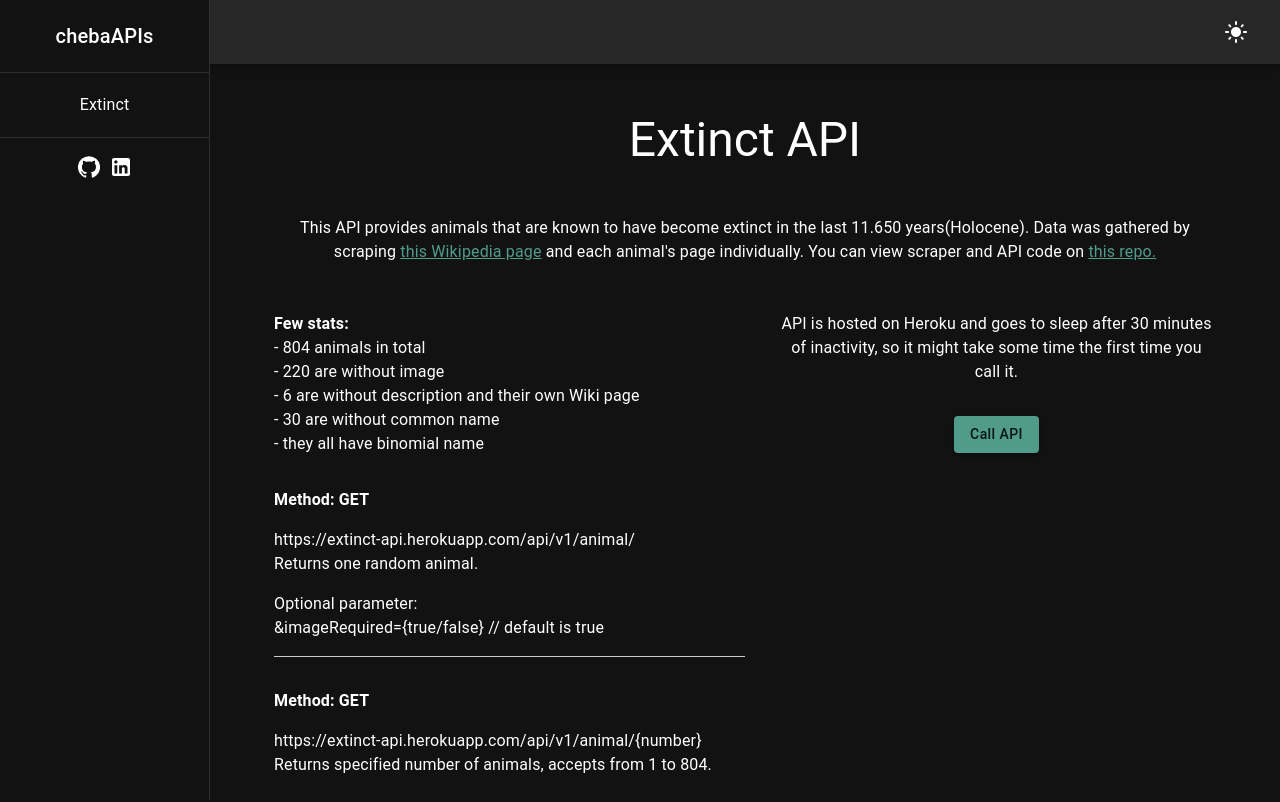
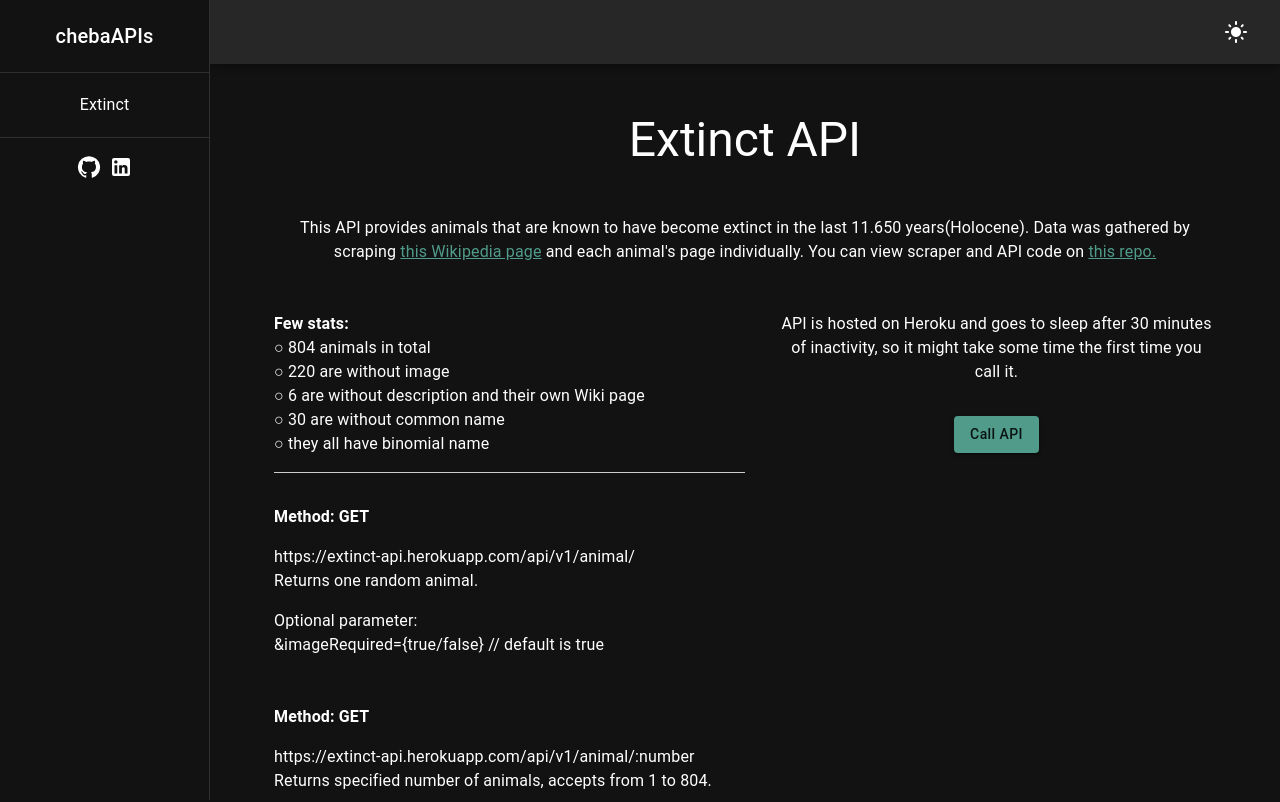
Before and after one commit to cheba91/chebaAPIs, a Next.js app: page / in a window 1280 px wide. Shown: the top 802 px of the page. Built offline with nearby package versions, Linux system fonts and the light colour scheme.

Commit message:
text changes

```diff
--- a/components/apiTabs/ExtinctApi.js
+++ b/components/apiTabs/ExtinctApi.js
@@ -123,13 +123,17 @@ export default function ExtinctApi() {
             {/* Left side */}
             <Grid item xs={12} lg={6}>
                <Typography sx={{ fontWeight: '600' }}>Few stats:</Typography>
-               <Typography>- 804 animals in total</Typography>
-               <Typography>- 220 are without image</Typography>
+               <Typography>&#9675; 804 animals in total</Typography>
+               <Typography>&#9675; 220 are without image</Typography>
                <Typography>
-                  - 6 are without description and their own Wiki page
+                  &#9675; 6 are without description and their own Wiki page
                </Typography>
-               <Typography>- 30 are without common name</Typography>
-               <Typography>- they all have binomial name</Typography>
+               <Typography>&#9675; 30 are without common name</Typography>
+               <Typography
+                  sx={{ paddingBottom: '1rem', borderBottom: '1px solid #ccc' }}
+               >
+                  &#9675; they all have binomial name
+               </Typography>
                <Typography
                   sx={{
                      fontWeight: '600',
@@ -153,7 +157,6 @@ export default function ExtinctApi() {
                <Typography
                   sx={{
                      paddingBottom: '1rem',
-                     borderBottom: '1px solid #ccc',
                   }}
                >{` &imageRequired={true/false} // default is true`}</Typography>
                <Typography
@@ -170,7 +173,7 @@ export default function ExtinctApi() {
                      marginTop: '1rem',
                   }}
                >
-                  {`https://extinct-api.herokuapp.com/api/v1/animal/{number}`}
+                  {`https://extinct-api.herokuapp.com/api/v1/animal/:number`}
                </Typography>
                <Typography>
                   Returns specified number of animals, accepts from 1 to 804.
```
